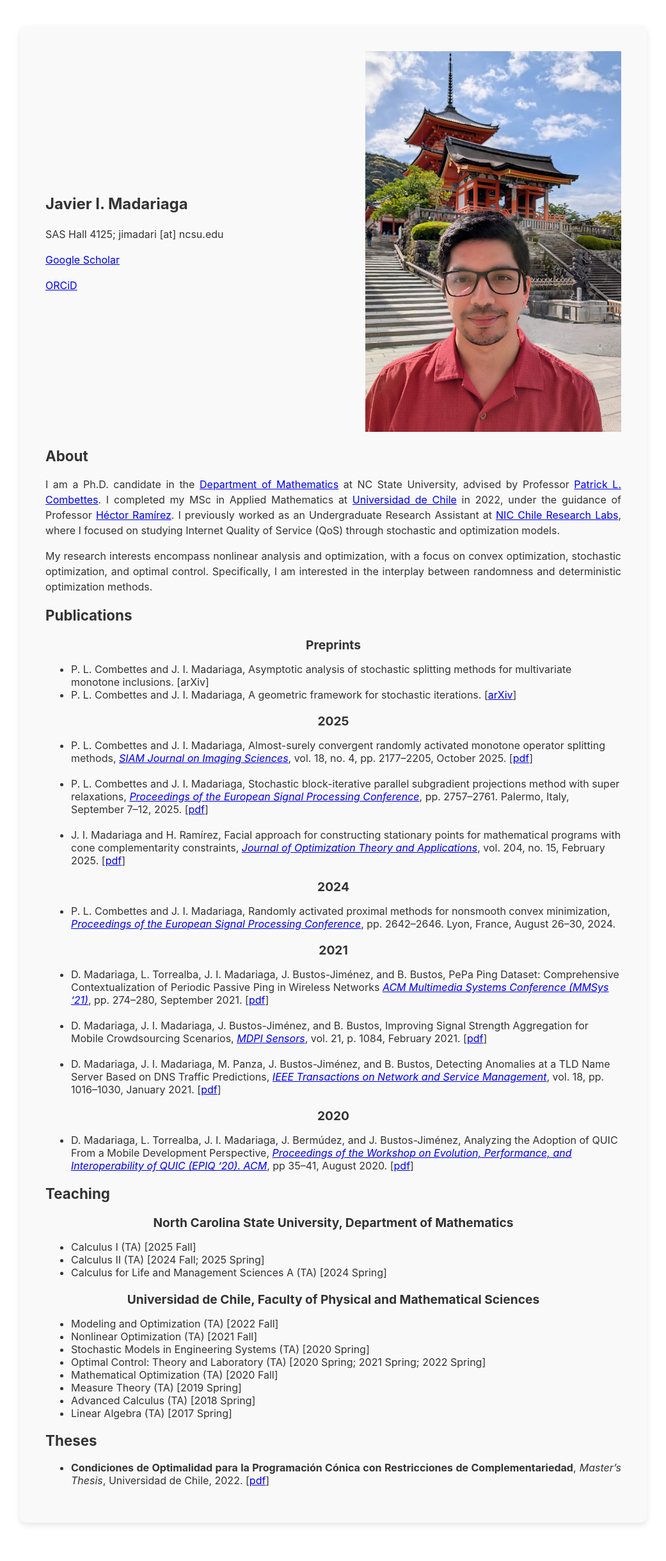
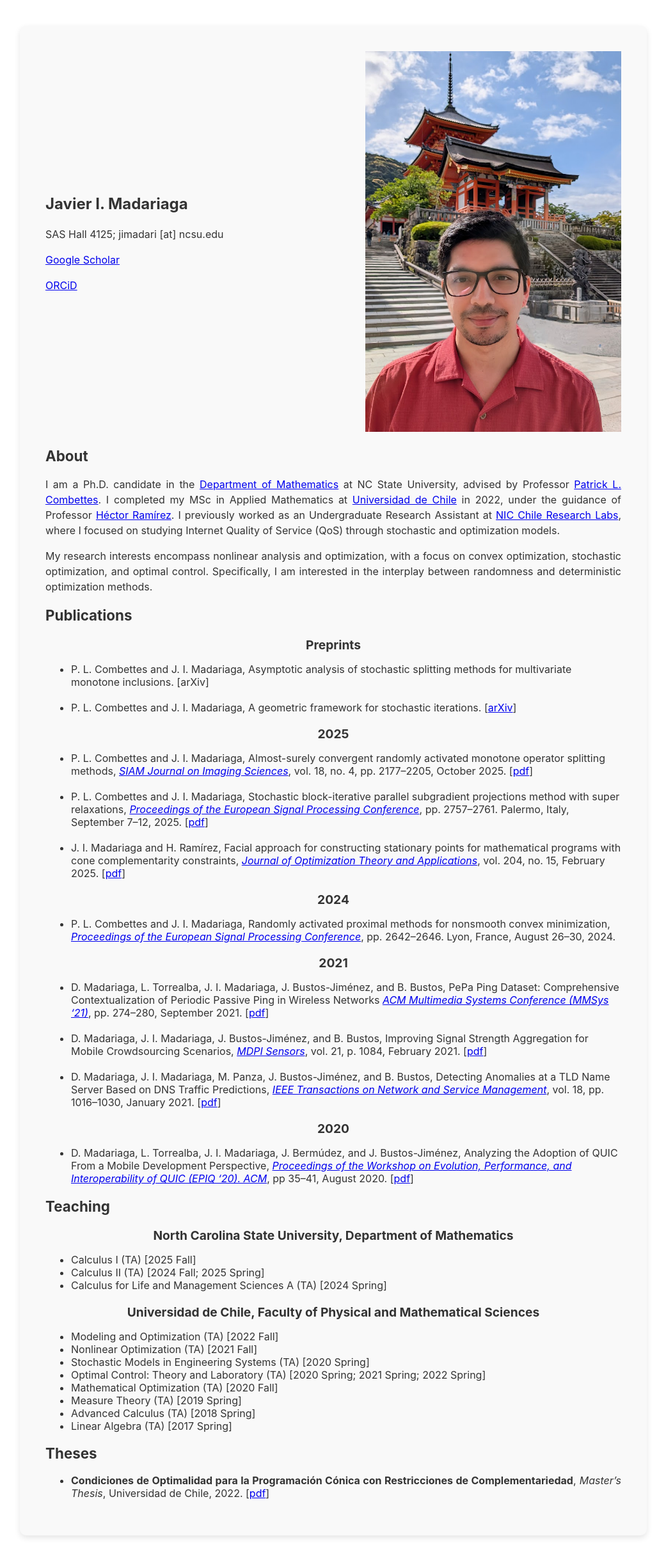
Before and after one commit to jmadariagar/jmadariagar.github.io, a Jekyll site: the page built from index.md, in a window 1280 px wide. Shown: the whole page at 64% size, without its empty margins (119-1160 px from the left). Built offline with Jekyll 4.4.1, drawn with Linux system fonts in a browser that asks for light colours; our own code applies the rules of GitHub Pages for plain Markdown files; a script that is not in the unit is left out.

```diff
--- a/index.md
+++ b/index.md
@@ -19,7 +19,7 @@ My research interests encompass nonlinear analysis and optimization, with a focu
 
 ## Publications
 <center> <h3>Preprints</h3> </center>
-* P. L. Combettes and J. I. Madariaga, Asymptotic analysis of stochastic splitting methods for multivariate monotone inclusions. [arXiv]
+* P. L. Combettes and J. I. Madariaga, Asymptotic analysis of stochastic splitting methods for multivariate monotone inclusions. [arXiv]<br><br>
 * P. L. Combettes and J. I. Madariaga, A geometric framework for stochastic iterations. [[arXiv](https://arxiv.org/abs/2504.02761)]
 
 <center> <h3>2025</h3> </center>
```
